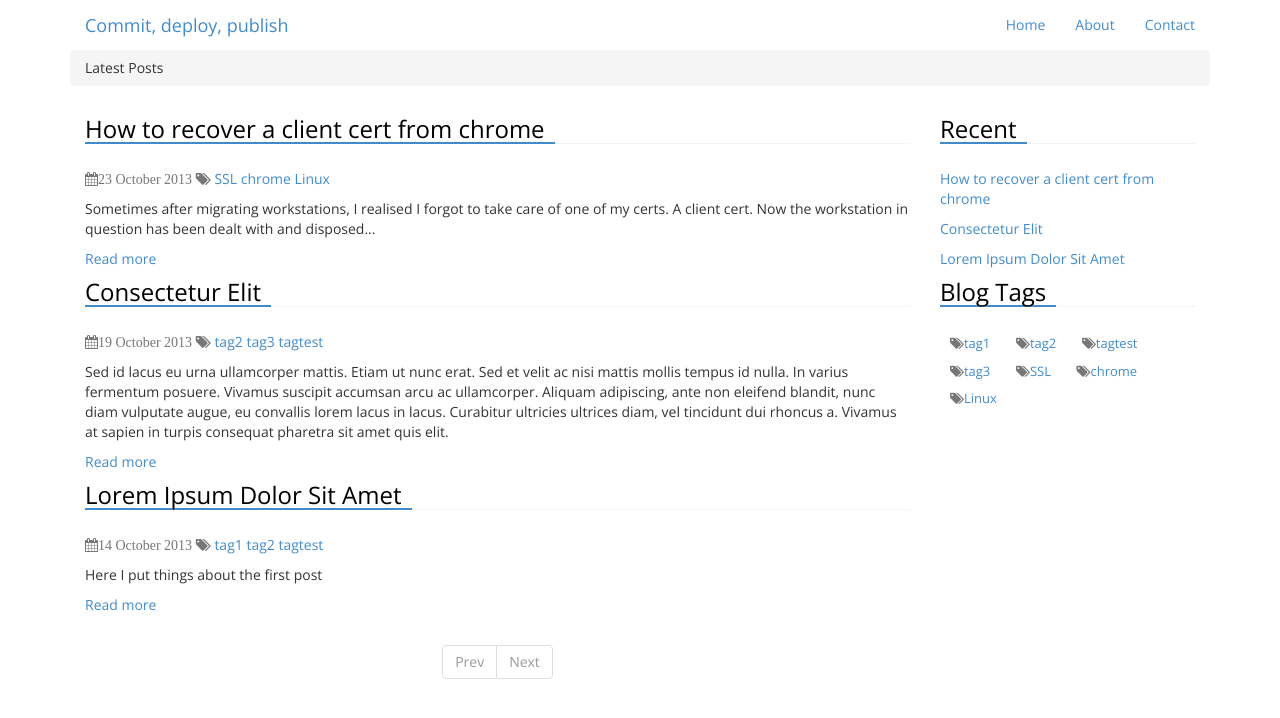
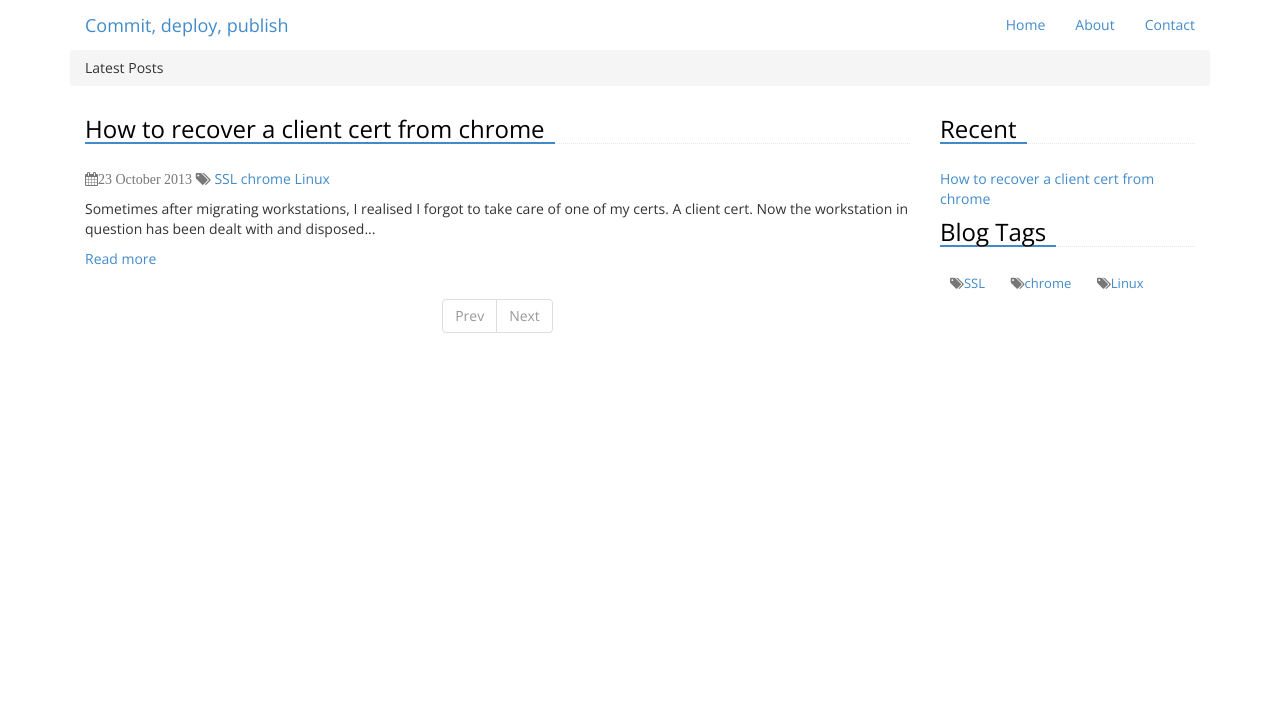
Before and after one commit to frconil/jekyll, a Jekyll site: the page built from index.html, in a window 1280 px wide. Shown: the top 718 px of the page. Built offline with Jekyll 4.4.1, drawn with Linux system fonts in a browser that asks for light colours; Markdown is read by kramdown in place of the engine named in the settings; the list of posts is cut into pages by our own code.

Commit message:
edited syntax

```diff
--- a/_posts/2013-10-14-test-post1.md
+++ /dev/null
@@ -1,19 +0,0 @@
----
-title: Lorem Ipsum Dolor Sit Amet
-layout: post
-tags: tag1 tag2 tagtest
-summary: Here I put things about the first post
----
-
-Lorem ipsum dolor sit amet, consectetur adipiscing elit. Suspendisse elemen\
-tum leo non felis porttitor vulputate. Nulla ipsum quam, auctor ut hendreri\
-t quis, tincidunt eu metus. Quisque ipsum tellus, semper a tempus quis, int\
-erdum vel magna. Cras a nisl diam, in accumsan augue. Pellentesque varius n\
-ibh eu diam tempor rhoncus.
-
-## Pellentesque sollicitudin
-
-Erat pellentesque ornare gravida, ipsum est luctus neque, eget condimentum \
-urna arcu sit amet felis. Duis nisl augue, scelerisque quis iaculis non, co\
-mmodo a tellus. Class aptent taciti sociosqu ad litora torquent per conubia\
- nostra, per inceptos himenaeos. Etiam tincidunt porttitor nibh at semper.
--- a/_posts/2013-10-19-test-post2.md
+++ /dev/null
@@ -1,19 +0,0 @@
----
-title: Consectetur Elit
-layout: post
-tags: tag2 tag3 tagtest
-summary: Sed id lacus eu urna ullamcorper mattis. Etiam ut nunc erat. Sed et velit ac nisi mattis mollis tempus id nulla. In varius fermentum posuere. Vivamus suscipit accumsan arcu ac ullamcorper. Aliquam adipiscing, ante non eleifend blandit, nunc diam vulputate augue, eu convallis lorem lacus in lacus. Curabitur ultricies ultrices diam, vel tincidunt dui rhoncus a. Vivamus at sapien in turpis consequat pharetra sit amet quis elit.
----
-
-Sed id lacus eu urna ullamcorper mattis. Etiam ut nunc erat. Sed et velit a\
-c nisi mattis mollis tempus id nulla. In varius fermentum posuere. Vivamus \
-suscipit accumsan arcu ac ullamcorper. Aliquam adipiscing, ante non eleifen\
-d blandit, nunc diam vulputate augue, eu convallis lorem lacus in lacus. Cu\
-rabitur ultricies ultrices diam, vel tincidunt dui rhoncus a. Vivamus at sa\
-pien in turpis consequat pharetra sit amet quis elit.
-
-## Nam vel justo ut nisl rutrum lobortis
-
-Donec at arcu nisi, quis euismod enim. Donec viverra felis vitae elit ornar\
-e porta. Vivamus ullamcorper consectetur odio, vitae imperdiet mi laoreet v\
-itae. Fusce ante ligula, cursus eget volutpat vel, pretium eget tellus.
```
Also changed, not shown: _posts/2013-10-23-recovering-client-cert.md (+6 -6 lines).
